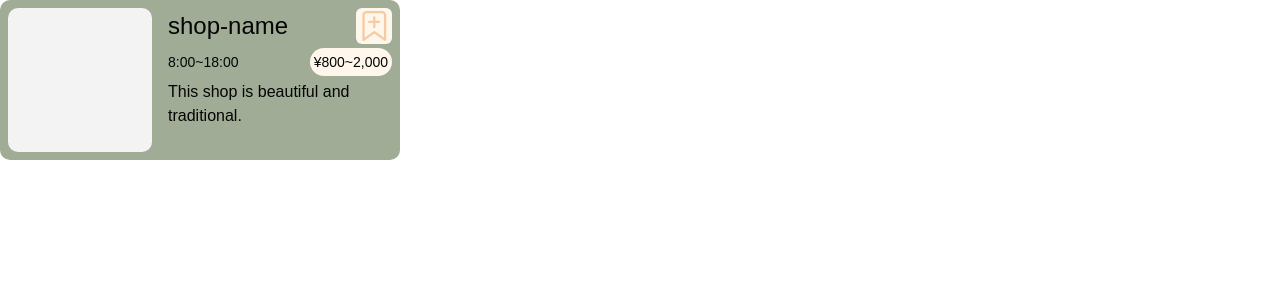
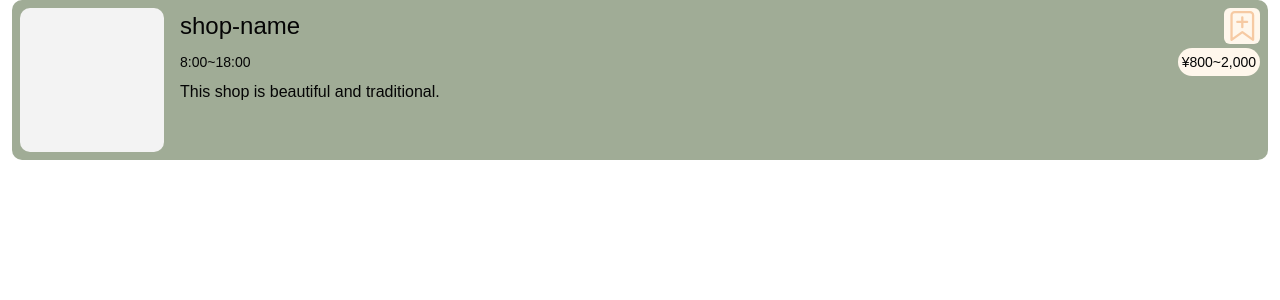
Before and after one commit to vantan-production/25AutumnTechJam, a Next.js app in the folder front/: page /top in a window 1280 px wide. Shown: the top 300 px of the page. Built offline with nearby package versions, Linux system fonts and the light colour scheme.

Commit message:
店舗カードのwidthの修正

```diff
--- a/front/components/features/card.tsx
+++ b/front/components/features/card.tsx
@@ -9,7 +9,7 @@ type Props = {
 
 export function Card({shopName, businessHours, parse, explanation}: Props) {
     return (
-        <div className="rounded-2 bg-green w-100 flex p-2 gap-x-4">
+        <div className="rounded-2 bg-green mx-3 flex p-2 gap-x-4">
             <div className="rounded-2 bg-white p-18">
             </div>
             <div className="w-full flex flex-col gap-1">
```
